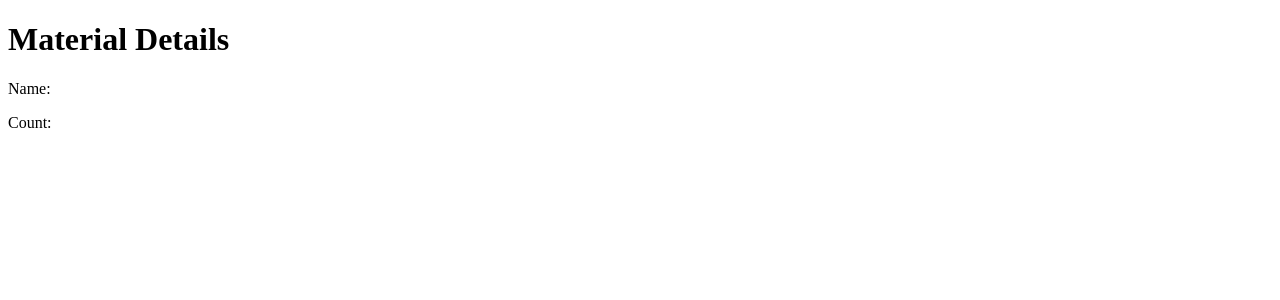
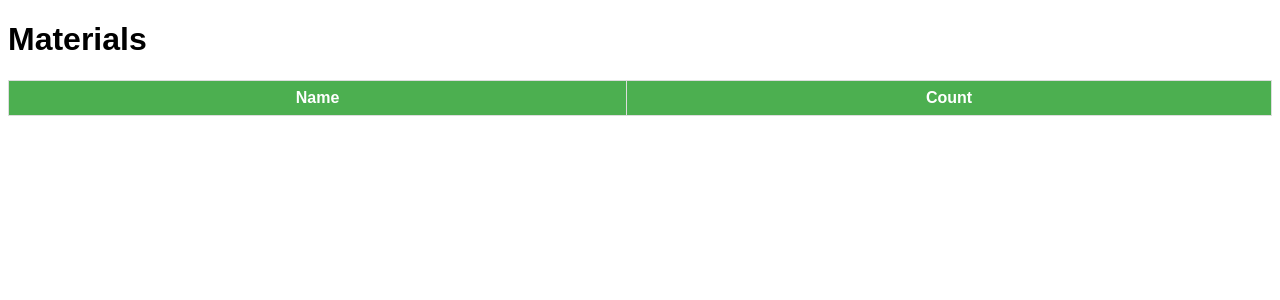
Before and after one commit to TimSkord/factory, a Django app: page /material/ in a window 1280 px wide. Shown: the top 300 px of the page. Run offline with Django 4.2, Linux system fonts and the light colour scheme; tables that the repository leaves empty hold one stand-in row (values such as "Sample post"); lists and menus that the app fills with data are empty.

Commit message:
feat: updated html, fixed race condition

```diff
--- a/config/urls.py
+++ b/config/urls.py
@@ -17,10 +17,10 @@
 from django.contrib import admin
 from django.urls import path
 
-from materials.views import MaterialAPIView, material_page
+from materials.views import MaterialsAPIView, material_page
 
 urlpatterns = [
     path('admin/', admin.site.urls),
     path('material/', material_page),
-    path('api/material/', MaterialAPIView.as_view()),
+    path('api/materials/', MaterialsAPIView.as_view()),
 ]
--- a/materials/models.py
+++ b/materials/models.py
@@ -1,5 +1,7 @@
+from time import sleep
+
 from django.db import models
-from time import sleep
+from django.db.models import F
 
 
 class Material(models.Model):
@@ -17,18 +19,10 @@
         for _ in range(count):
             sleep(self.manufacturing_time)
             for manufacture in all_manufactures:
-                manufacture.material.count -= manufacture.cost
-                manufacture.material.save()
-            self.count += 1
-            self.save()
-
-                # for manufacture in all_manufactures:
-        #     manufacture.material.count -= count * manufacture.cost
-        #     manufacture.material.save()
-
-        # sleep(self.manufacturing_time * count)
-        # self.count += count
-        # self.save()
+                manufacture.material.count = F('count') - manufacture.cost
+                manufacture.material.save(update_fields=['count'])
+            self.count = F('count') + 1
+            self.save(update_fields=['count'])
 
     def __str__(self):
         return self.name
--- a/materials/views.py
+++ b/materials/views.py
@@ -1,19 +1,16 @@
 from django.shortcuts import render
-
 from rest_framework.response import Response
 from rest_framework.views import APIView
 from .models import Material
 from rest_framework import status
 
 
-class MaterialAPIView(APIView):
+class MaterialsAPIView(APIView):
     def get(self, request, *args, **kwargs):
         try:
-            material = Material.objects.first()
-            if material is not None:
-                return Response({'name': material.name, 'count': material.count}, status=status.HTTP_200_OK)
-            else:
-                return Response({'error': 'No material found'}, status=status.HTTP_404_NOT_FOUND)
+            materials = Material.objects.all()
+            data = [{'name': m.name, 'count': m.count} for m in materials]
+            return Response(data, status=status.HTTP_200_OK)
         except Exception as e:
             return Response({'error': str(e)}, status=status.HTTP_500_INTERNAL_SERVER_ERROR)
 
--- a/templates/material.html
+++ b/templates/material.html
@@ -1,27 +1,63 @@
 <!DOCTYPE html>
 <html>
 <head>
-    <title>Material Details</title>
+    <title>Materials</title>
+    <style>
+        body {
+            font-family: Arial, sans-serif;
+        }
+        table {
+            width: 100%;
+            margin-top: 20px;
+            border-collapse: collapse;
+        }
+        th, td {
+            border: 1px solid #ddd;
+            padding: 8px;
+            text-align: center;
+        }
+        th {
+            background-color: #4CAF50;
+            color: white;
+        }
+        tr:nth-child(even) {
+            background-color: #f2f2f2;
+        }
+    </style>
     <script src="https://ajax.googleapis.com/ajax/libs/jquery/3.5.1/jquery.min.js"></script>
 </head>
 <body>
-    <h1>Material Details</h1>
+    <h1>Materials</h1>
 
-    <p>Name: <span id="material-name"></span></p>
-    <p>Count: <span id="material-count"></span></p>
+    <table id="materials-table">
+        <thead>
+            <tr>
+                <th>Name</th>
+                <th>Count</th>
+            </tr>
+        </thead>
+        <tbody>
+            <!-- Здесь будут материалы -->
+        </tbody>
+    </table>
 
     <script>
         function fetchData() {
             $.ajax({
-                url: '/api/material/',  // TODO: указать правильный путь к вашему API
+                url: '/api/materials/',  // TODO: указать правильный путь к вашему API
                 type: 'GET',
                 success: function(data) {
-                    $('#material-name').text(data.name);
-                    $('#material-count').text(data.count);
+                    // Очищаем таблицу
+                    $('#materials-table tbody').empty();
+
+                    // Добавляем все материалы в таблицу
+                    data.forEach(function(material) {
+                        $('#materials-table tbody').append('<tr><td>' + material.name + '</td><td>' + material.count + '</td></tr>');
+                    });
                 },
                 complete: function() {
-                    // Запрашиваем данные каждые 1 секунд
-                    setTimeout(fetchData, 1000);
+                    // Запрашиваем данные каждые 0.5 секунд
+                    setTimeout(fetchData, 500);
                 }
             });
         }
```
